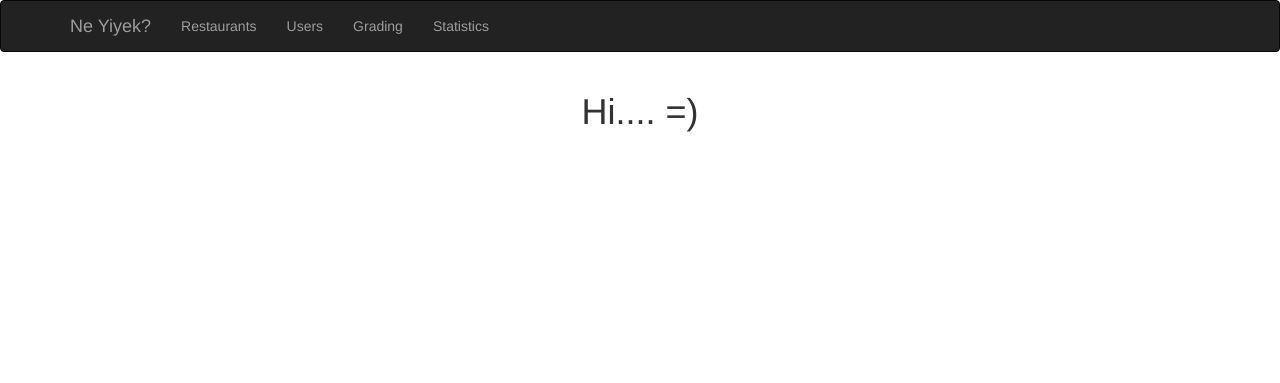
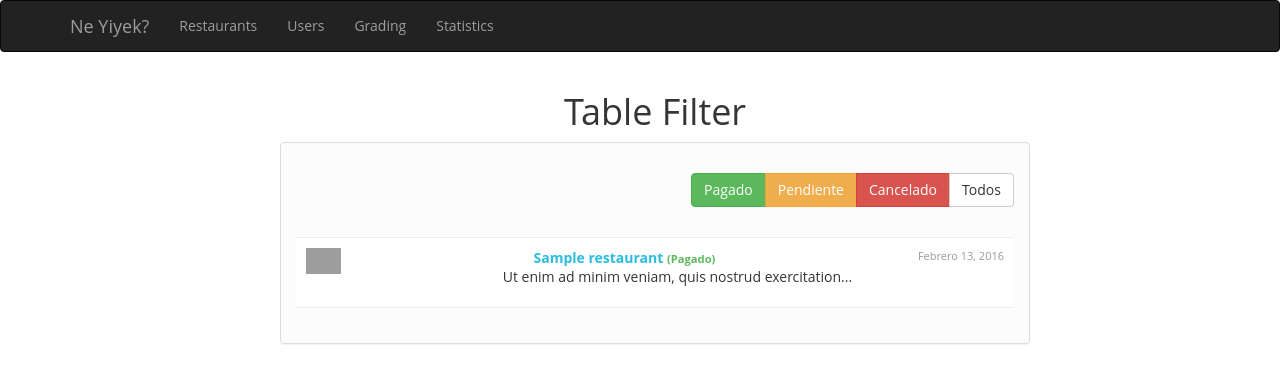
Before and after one commit to bkorayoz/Proje1, a Django app: page /restaurants/ in a window 1280 px wide. Shown: the top 383 px of the page. Run offline with Django 3.2, Linux system fonts and the light colour scheme; tables that the repository leaves empty hold one stand-in row (values such as "Sample post"); some libraries are stand-ins or nearby versions; grey boxes are pictures that could not be loaded.

Commit message:
restoran arayüz balbala

```diff
--- a/home/static/css/ourstyle.css
+++ b/home/static/css/ourstyle.css
@@ -10,3 +10,92 @@
 	font-color: #000000;
 }
 */
+
+body {
+	font-family: 'Open Sans', sans-serif;
+	color: #353535;
+}
+.content h1 {
+	text-align: center;
+}
+.content .content-footer p {
+	color: #6d6d6d;
+    font-size: 12px;
+    text-align: center;
+}
+.content .content-footer p a {
+	color: inherit;
+	font-weight: bold;
+}
+
+/*	--------------------------------------------------
+	:: Table Filter
+	-------------------------------------------------- */
+.panel {
+	border: 1px solid #ddd;
+	background-color: #fcfcfc;
+}
+.panel .btn-group {
+	margin: 15px 0 30px;
+}
+.panel .btn-group .btn {
+	transition: background-color .3s ease;
+}
+.table-filter {
+	background-color: #fff;
+	border-bottom: 1px solid #eee;
+}
+
+.table-filter tbody tr:hover {
+	cursor: pointer;
+	background-color: #eee;
+
+}
+.table-filter tbody tr td {
+	padding: 10px;
+	vertical-align: middle;
+	border-top-color: #eee;
+}
+.table-filter tbody tr.selected td {
+	background-color: #eee;
+}
+.table-filter tr td:first-child {
+	width: 35px;
+}
+.table-filter tr td:nth-child(2) {
+	width: 35px;
+}
+
+
+
+.table-filter .media-photo {
+	width: 35px;
+}
+
+.table-filter .media-meta {
+	font-size: 11px;
+	color: #999;
+}
+.table-filter .media .title {
+	color: #2BBCDE;
+	font-size: 14px;
+	font-weight: bold;
+	line-height: normal;
+	margin: 0;
+}
+.table-filter .media .title span {
+	font-size: .8em;
+	margin-right: 20px;
+}
+.table-filter .media .title span.pagado {
+	color: #5cb85c;
+}
+.table-filter .media .title span.pendiente {
+	color: #f0ad4e;
+}
+.table-filter .media .title span.cancelado {
+	color: #d9534f;
+}
+.table-filter .media .summary {
+	font-size: 14px;
+}
--- /dev/null
+++ b/home/static/js/ourjs.js
@@ -0,0 +1,17 @@
+$(document).ready(function () {
+
+
+
+
+
+    $('.btn-filter').on('click', function () {
+      var $target = $(this).data('target');
+      if ($target != 'all') {
+        $('.table tr').css('display', 'none');
+        $('.table tr[data-status="' + $target + '"]').fadeIn('slow');
+      } else {
+        $('.table tr').css('display', 'none').fadeIn('slow');
+      }
+    });
+
+ });
--- a/home/templates/home/layout.html
+++ b/home/templates/home/layout.html
@@ -64,7 +64,7 @@
     <!-- jQuery Version 1.11.1 -->
 
     <script src="{% static 'js/jquery.js' %}"></script>
-
+	<script src="{% static 'js/ourjs.js' %}"></script>
     <!-- Bootstrap Core JavaScript -->
     <script src="{% static 'js/bootstrap.min.js' %}"></script>
 
--- a/restaurant/templates/restaurant/restaurantList.html
+++ b/restaurant/templates/restaurant/restaurantList.html
@@ -3,9 +3,63 @@
 {% block title %}Restaurants{% endblock %}
 
 {% block content %}
-                <h1>Hi.... =)</h1>
-                {% for obj in object_list %}
-                <h5>{{obj.name}}</h5>
-                {% endfor %}
+
+<div class="container">
+	<div class="row">
+
+		<section class="content">
+			<h1>Table Filter</h1>
+			<div class="col-md-8 col-md-offset-2">
+				<div class="panel panel-default">
+					<div class="panel-body">
+						<div class="pull-right">
+							<div class="btn-group">
+								<button type="button" class="btn btn-success btn-filter" >Pagado</button>
+								<button type="button" class="btn btn-warning btn-filter" >Pendiente</button>
+								<button type="button" class="btn btn-danger btn-filter" >Cancelado</button>
+								<button type="button" class="btn btn-default btn-filter">Todos</button>
+							</div>
+						</div>
+						<div class="table-container">
+							<table class="table table-filter">
+								<tbody>
+								 {% for obj in rests %}
+									<tr>
+										<td>
+											<div class="media">
+												<a href="#" class="pull-left">
+													<img src="https://s3.amazonaws.com/uifaces/faces/twitter/fffabs/128.jpg" class="media-photo">
+												</a>
+												<div class="media-body">
+													<span class="media-meta pull-right">Febrero 13, 2016</span>
+													<h4 class="title">
+														{{obj.name}}
+														<span class=" pagado">(Pagado)</span>
+													</h4>
+													<p class="summary">Ut enim ad minim veniam, quis nostrud exercitation...</p>
+												</div>
+											</div>
+										</td>
+									</tr>
+
+									{% endfor %}
+
+								</tbody>
+							</table>
+						</div>
+					</div>
+				</div>
+				<div class="content-footer">
+
+				</div>
+			</div>
+		</section>
+
+	</div>
+</div>
+
+
+
+
 
 {% endblock %}
```
